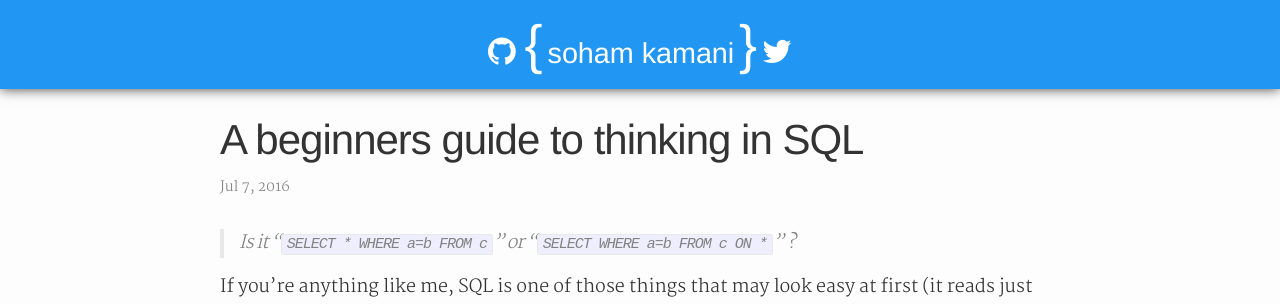
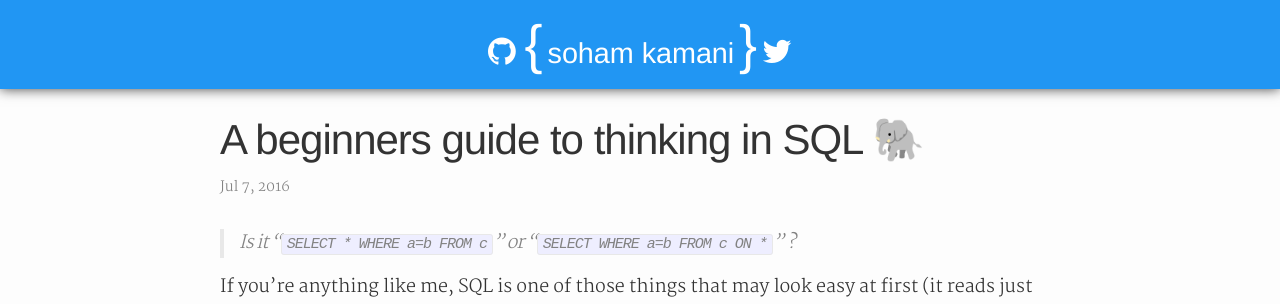
Before and after one commit to sohamkamani/sohamkamani.github.io, a Jekyll site: the page built from _posts/2016-07-07-a-beginners-guide-to-sql.md, in a window 1280 px wide and 900 px high. Shown: the top 304 px of the window. Built offline with Jekyll 4.4.1, drawn with Linux system fonts in a browser that asks for light colours; nearby versions of some CDN libraries; comment, search, counter and statistics services are not loaded.

Commit message:
Added elephant emoji

```diff
--- a/_posts/2016-07-07-a-beginners-guide-to-sql.md
+++ b/_posts/2016-07-07-a-beginners-guide-to-sql.md
@@ -1,6 +1,6 @@
 ---
 layout: post
-title: A beginners guide to thinking in SQL
+title: A beginners guide to thinking in SQL 🐘
 date: 2016-07-07T00:45:12.000Z
 categories: sql beginners guide tutorial
 comments: true
```
